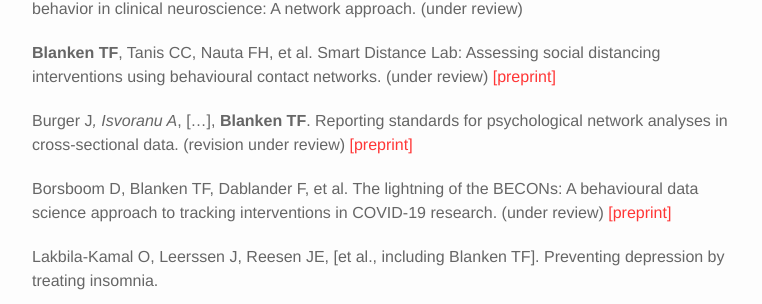
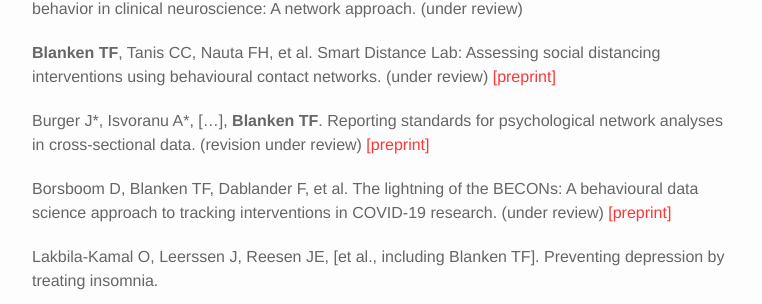
Before and after one commit to tfblanken/tfblanken.github.io, a Jekyll site: the page built from papers.md, in a window 1280 px wide and 900 px high. Shown: the part 277-581 px from the top of the window, without its empty margins (258-1020 px from the left). Built offline with Jekyll 4.4.1, drawn with Linux system fonts in a browser that asks for light colours; nearby versions of some CDN libraries.

```diff
--- a/papers.md
+++ b/papers.md
@@ -11,7 +11,7 @@ submitted
 
 **Blanken TF**, Tanis CC, Nauta FH, et al. Smart Distance Lab: Assessing social distancing interventions using behavioural contact networks. (under review) <a href="https://osf.io/mjg2f/" target="blank">[preprint]</a>
 
-Burger J*, Isvoranu A*, […], **Blanken TF**. Reporting standards for psychological network analyses in cross-sectional data. (revision under review) <a href="https://psyarxiv.com/4y9nz/" target="blank">[preprint]</a>
+Burger J\*, Isvoranu A\*, […], **Blanken TF**. Reporting standards for psychological network analyses in cross-sectional data. (revision under review) <a href="https://psyarxiv.com/4y9nz/" target="blank">[preprint]</a>
 
 Borsboom D, Blanken TF, Dablander F, et al. The lightning of the BECONs: A behavioural data science approach to tracking interventions in COVID-19 research. (under review) <a href="https://psyarxiv.com/53ey9/" target="blank">[preprint]</a>
 
```
